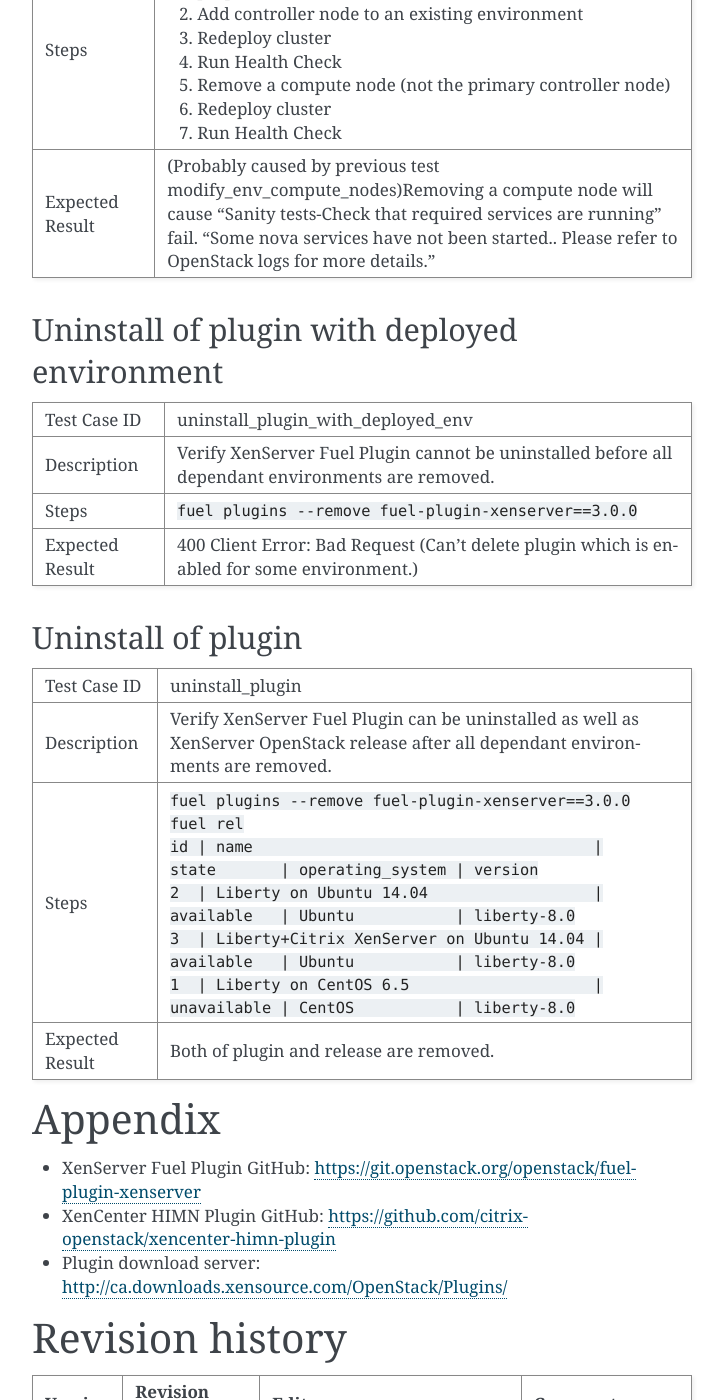
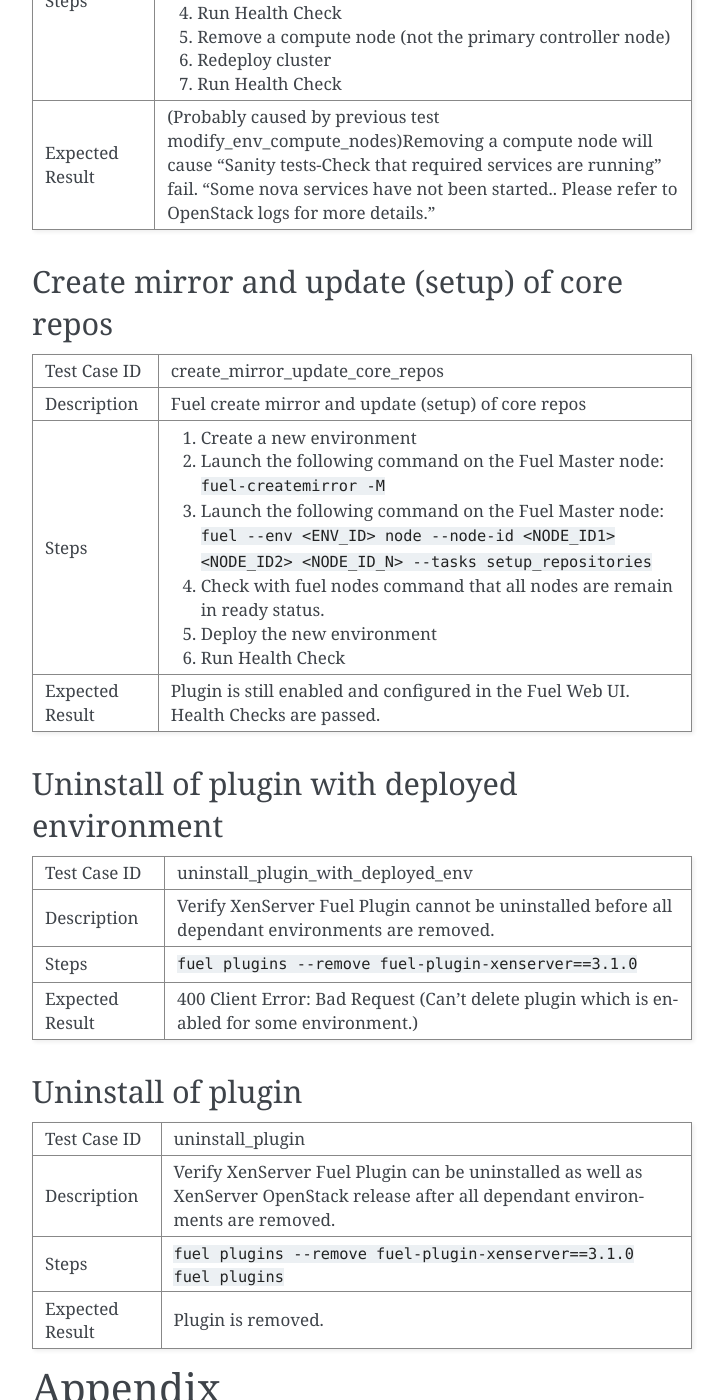
Before and after one commit to openstack-archive/fuel-plugin-xenserver, a Sphinx documentation site: the page built from doc/source/test-plan.rst, in a window 1280 px wide and 1400 px high, scrolled down 7149 px. Shown: the whole window, without its empty margins (388-1112 px from the left). Built offline with Sphinx 7.4.7, drawn with Linux system fonts in a browser that asks for light colours; some of the changed text lies outside the part shown.

Commit message:
Modify docs for plugin v3.1.0
* Fix broken links
* Replace with new screen shots
* Update description for plugin v3.1.0
* Add troubleshooting chapter to user guide

Change-Id: If09ca4fa4016ada7ef2f7ea05d7990a9c7f19bbc

```diff
--- a/doc/source/index.rst
+++ b/doc/source/index.rst
@@ -28,6 +28,7 @@
 .. include:: terms.rst
 .. include:: installation.rst
 .. include:: guide.rst
+.. include:: troubleshooting.rst
 
 
 Further reading
--- a/doc/source/installation.rst
+++ b/doc/source/installation.rst
@@ -14,7 +14,7 @@
       [root@home ~]# scp fuel-plugin-xenserver-3.1-3.1.0-1.noarch.rpm root@fuel:/tmp
 
 #. Log into Fuel Master node and install the plugin using the
-   `Fuel CLI <https://docs.mirantis.com/openstack/fuel/fuel-8.0/user-guide.html#using-fuel-cli>`_:
+   `Fuel CLI <http://docs.openstack.org/developer/fuel-docs/userdocs/fuel-user-guide/cli.html>`_:
 
    ::
 
@@ -39,4 +39,4 @@
 
 #. Re-start XenCenter
 
-.. _Fuel Plugins Catalog: https://www.mirantis.com/products/openstack-drivers-and-plugins/fuel-plugins/
+.. _Fuel Plugins Catalog: https://www.mirantis.com/validated-solution-integrations/fuel-plugins/
--- a/doc/source/test-plan.rst
+++ b/doc/source/test-plan.rst
@@ -61,6 +61,9 @@
    .. image:: _static/topology00.png
       :width: 80%
 
+For the hardware configuration see Mirantis OpenStack Planning Guide at
+https://docs.mirantis.com/openstack/fuel/fuel-8.0/mos-planning-guide.html
+
 Product compatibility matrix
 ----------------------------
 
@@ -118,19 +121,15 @@
        and the new OpenStack release is registered.
    * - Steps
      -
-       | ``[root@fuel-master ~]# fuel plugins``
+       | ``fuel plugins --install /tmp/fuel-plugin-xenserver-3.1-3.1.0-1.noarch.rpm``
+       | ``[root@fuel ~]# fuel plugins``
        | ``id | name                  | version | package_version``
-       | ``9  | fuel-plugin-xenserver | 3.0.0   | 3.0.0``
+       | ``1  | fuel-plugin-xenserver | 3.1.0   | 4.0.0``
    * - Expected Result
      -
        | ``fuel plugins``
        | ``id | name                  | version | package_version``
-       | ``2  | fuel-plugin-xenserver | 3.0.0   | 3.0.0``
-       | ``fuel rel``
-       | ``id | name                                     | state       | operating_system | version``
-       | ``2  | Liberty on Ubuntu 14.04                  | available   | Ubuntu           | liberty-8.0``
-       | ``3  | Liberty+Citrix XenServer on Ubuntu 14.04 | available   | Ubuntu           | liberty-8.0``
-       | ``1  | Liberty on CentOS 6.5                    | unavailable | CentOS           | liberty-8.0``
+       | ``1  | fuel-plugin-xenserver | 3.1.0   | 4.0.0``
 
 Prepare Nodes
 -------------
@@ -224,11 +223,11 @@
    * - Steps
      -
        #. Create new OpenStack environment Fuel Web UI and select
-          “Liberty+Citrix XenServer on Ubuntu 14.04” in the OpenStack release
+          “Liberty on Ubuntu 14.04” in the OpenStack release
           dropdown list
-       #. Hypervisor is default to QEMU, Network is default to “Neutron with
-          VLAN segmentation” and Storage is default to Cinder. Other options
-          are disabled.
+       #. Check off QEMU and check on XenServer, Network is default to “Neutron
+          with VLAN segmentation” and Storage is default to Cinder. Other
+          options are disabled.
        #. In Nodes Tab, add all 3 Controller Nodes, 3 Compute Nodes and 1
           Storage Node.
        #. Select all Compute Nodes and click “Configure Interfaces”, drag
@@ -375,6 +376,29 @@
        running” fail. “Some nova services have not been started.. Please
        refer to OpenStack logs for more details.”
 
+Create mirror and update (setup) of core repos
+---------------------------------------------------
+
+.. tabularcolumns:: |p{3cm}|p{13cm}|
+
+.. list-table::
+   :header-rows: 0
+
+   * - Test Case ID
+     - create_mirror_update_core_repos
+   * - Description
+     - Fuel create mirror and update (setup) of core repos
+   * - Steps
+     -
+       #. Create a new environment
+       #. Launch the following command on the Fuel Master node: ``fuel-createmirror -M``
+       #. Launch the following command on the Fuel Master node: ``fuel --env <ENV_ID> node --node-id <NODE_ID1> <NODE_ID2> <NODE_ID_N> --tasks setup_repositories``
+       #. Check with fuel nodes command that all nodes are remain in ready status.
+       #. Deploy the new environment
+       #. Run Health Check
+   * - Expected Result
+     - Plugin is still enabled and configured in the Fuel Web UI. Health Checks are passed.
+
 Uninstall of plugin with deployed environment
 ---------------------------------------------
 
@@ -389,7 +413,7 @@
      - Verify XenServer Fuel Plugin cannot be uninstalled before all
        dependant environments are removed.
    * - Steps
-     - ``fuel plugins --remove fuel-plugin-xenserver==3.0.0``
+     - ``fuel plugins --remove fuel-plugin-xenserver==3.1.0``
    * - Expected Result
      - 400 Client Error: Bad Request (Can't delete plugin which is enabled
        for some environment.)
@@ -408,19 +432,15 @@
      - Verify XenServer Fuel Plugin can be uninstalled as well as XenServer
        OpenStack release after all dependant environments are removed.
    * - Steps
-     - | ``fuel plugins --remove fuel-plugin-xenserver==3.0.0``
-       | ``fuel rel``
-       | ``id | name                                     | state       | operating_system | version``
-       | ``2  | Liberty on Ubuntu 14.04                  | available   | Ubuntu           | liberty-8.0``
-       | ``3  | Liberty+Citrix XenServer on Ubuntu 14.04 | available   | Ubuntu           | liberty-8.0``
-       | ``1  | Liberty on CentOS 6.5                    | unavailable | CentOS           | liberty-8.0``
+     - | ``fuel plugins --remove fuel-plugin-xenserver==3.1.0``
+       | ``fuel plugins``
    * - Expected Result
-     - Both of plugin and release are removed.
+     - Plugin is removed.
 
 Appendix
 ========
 
-* XenServer Fuel Plugin GitHub: https://git.openstack.org/openstack/fuel-plugin-xenserver
+* XenServer Fuel Plugin Repository: https://git.openstack.org/cgit/openstack/fuel-plugin-xenserver
 * XenCenter HIMN Plugin GitHub: https://github.com/citrix-openstack/xencenter-himn-plugin
 * Plugin download server: http://ca.downloads.xensource.com/OpenStack/Plugins/
 
@@ -446,3 +466,7 @@
      - 22.03.2016
      - John Hua (john.hua@citrix.com)
      - Revised for Fuel 8.0
+   * - 3.1
+     - 22.03.2016
+     - John Hua (john.hua@citrix.com)
+     - Revised for plugin 3.1.0
```
Also changed, not shown: other parts of doc/source/test-plan.rst (+4 -2 lines), doc/source/guide.rst (+4 -4 lines), doc/source/test-report.rst (+14 -4 lines), doc/source/troubleshooting.rst (added, +21 -0 lines), doc/source/_static/fmsetting00.png, 3 other files.
